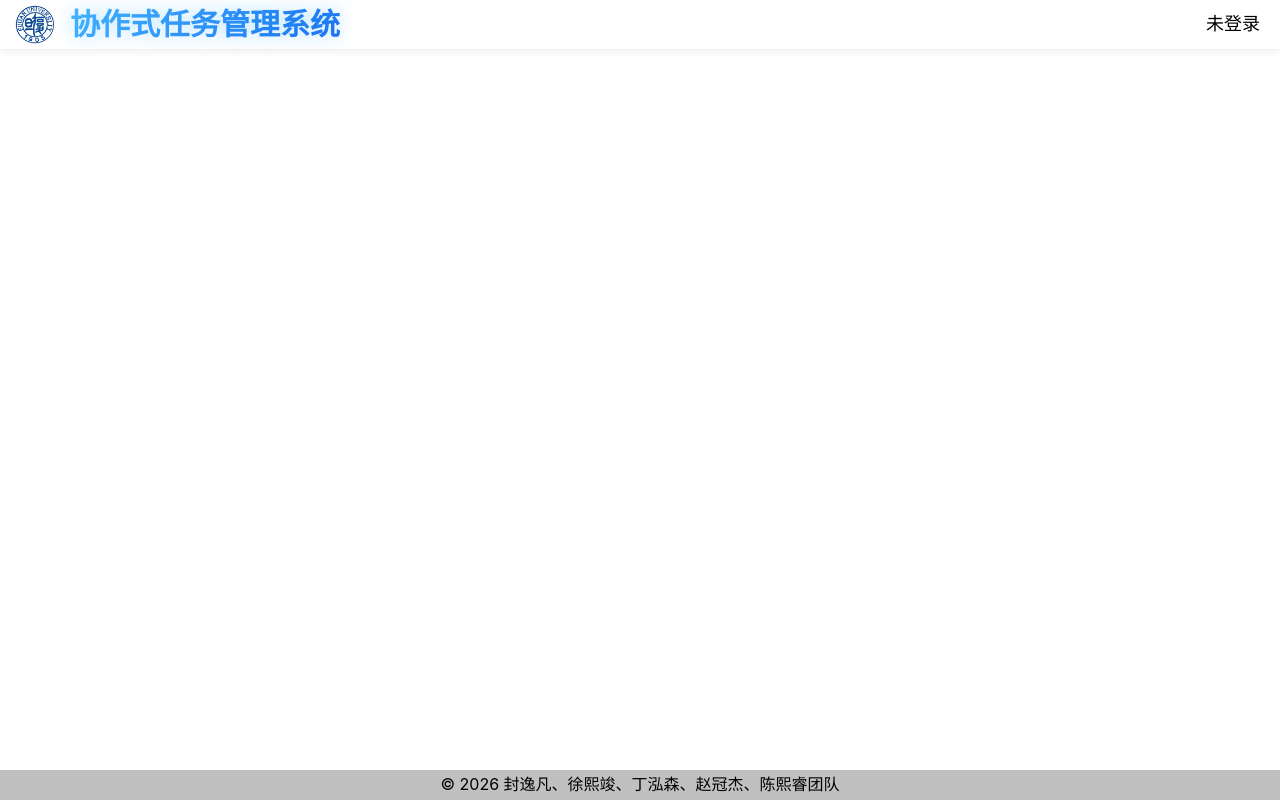
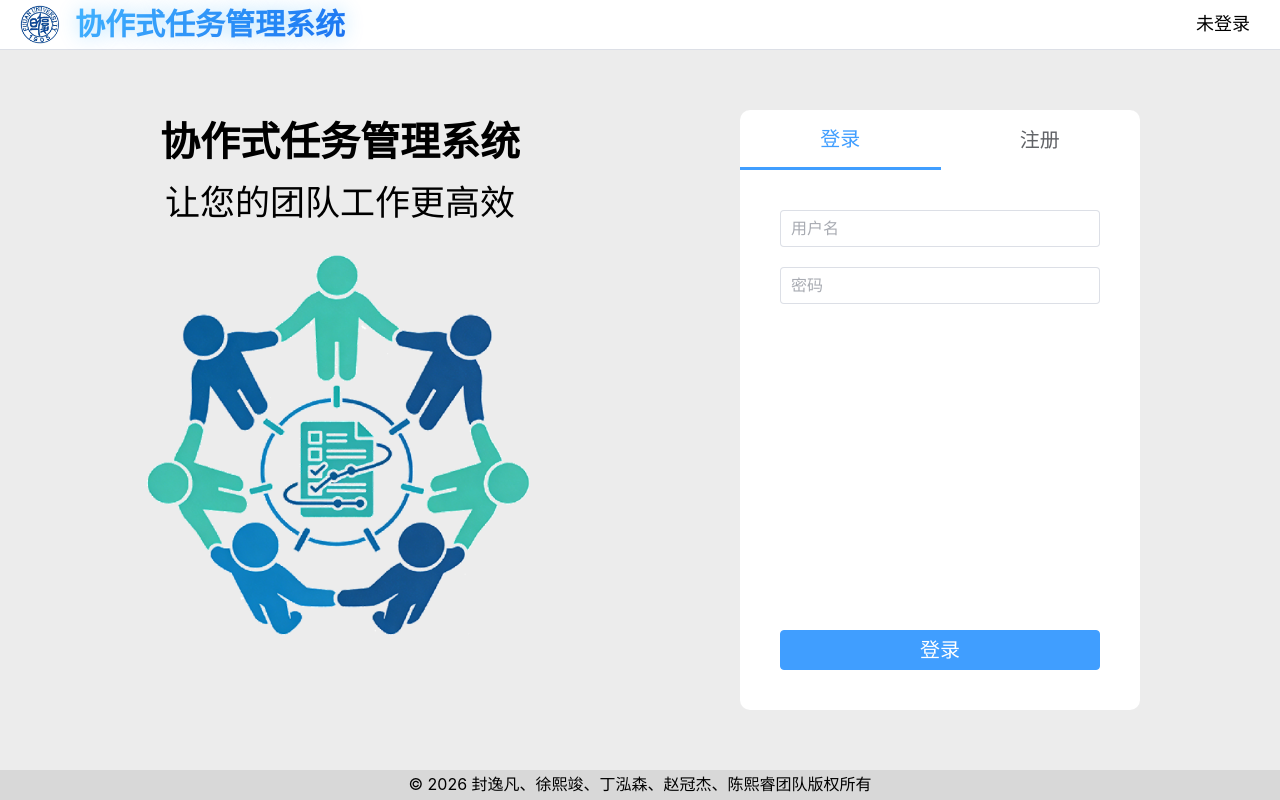
Before and after one commit to maxfyf/Software-Engineering, a Vue app in the folder frontend/: page /login in a window 1280 px wide. Built offline with nearby package versions, Linux system fonts and the light colour scheme.

Commit message:
login page added

```diff
--- a/frontend/src/App.vue
+++ b/frontend/src/App.vue
@@ -1,6 +1,7 @@
 <script setup lang="js">
 import { ref, watch } from 'vue'
 import { useRoute } from 'vue-router'
+import { handleLogout } from '@/store/user.js'
 
 const isLoggedIn = ref(false)    //是否已登录
 const route = useRoute()
@@ -10,78 +11,76 @@ watch(() => route.path, (newPath) => {
   console.log('路径变化：', newPath)
   activeIndex.value = newPath
 }, { immediate: true })
-
-const handleSelect = (key) => {
-  console.log('导航到:', key)
-}
-
-const handleLogin = () => {
-  /*TODO: 登录
-  * 1. 从后端加载用户信息与所有任务，存储到store/user.js
-  * 2. 切换页面到/task页面
-  * 3. 将isLoggedIn置为true */
-}
-
-const handleLogout = () => {
-  /*TODO: 登出
-  * 1. 删去store/user.js中的用户数据
-  * 2. 将isLoggedIn置为false
-  * 3. 切换页面到login页面 */
-}
 </script>
 
 <template>
-  <el-header class="navbar">
+  <el-menu
+    mode="horizontal"
+    :default-active="activeIndex"
+    class="navbar"
+    :router="true"
+  >
     <!-- 网站信息 -->
-    <div class="site">
     <img src="/src/assets/images/logo.jpg" class="logo" alt="Logo">
     <span class="site-name">协作式任务管理系统</span>
-    </div>
-
-    <div v-if="isLoggedIn">
-      <el-menu
-          :default-active="activeIndex"
-          mode="horizontal"
-          router
-          @select="handleSelect"
-          class="main-menu"
-      >
-        <el-menu-item index="/task">📋 我的任务</el-menu-item>
-        <el-menu-item index="/settings">⚙️ 设置</el-menu-item>
-      </el-menu>
+    <div v-if="isLoggedIn" class="routes">
+      <el-menu-item index="/task" class="route">
+        📋&nbsp;我的任务
+      </el-menu-item>
+      <el-menu-item index="/settings" class="route">
+        ⚙️&nbsp;设置
+      </el-menu-item>
     </div>
 
     <!-- 账户信息 -->
     <div class="account">
-      <div v-if="isLoggedIn">
+      <span v-if="isLoggedIn">
+        <el-popover
+          placement="bottom"
+          width="200px"
+          height="200px"
+          trigger="hover"
+          popper-class="hover-popover"
+        >
+          <template #reference>
             <span class="username">
               {{123/*TODO: 从store/user.js加载用户名*/}}
             </span>
-        <el-button @click="handleLogout" type="danger" style="margin-right: 20px">
-          登出
+          </template>
+          <div>
+            <h2 class="popover-title">{{ 123/*TODO: username*/ }}</h2>
+            <p class="popover-info"><strong>Full Name:</strong> {{ 123/*TODO: first name*/ }} {{ 123/*TODO: last name*/ }}</p>
+            <p class="popover-info"><strong>Email:</strong> {{ 123/*TODO: email*/ }}</p>
+            <div class="popover-button">
+              <el-button
+                  type="danger"
+                  class="logout-button"
+                  @click="handleLogout"
+              >
+              退出登录
             </el-button>
             </div>
-
-      <div v-else>
-        <span class="info">
+          </div>
+        </el-popover>
+      </span>
+      <span v-else class="info">
         未登录
       </span>
     </div>
-    </div>
-  </el-header>
+  </el-menu>
 
   <main class="main">
     <router-view></router-view>
   </main>
 
   <footer class="footer">
-    <p class="copyright">&copy; 2026 封逸凡、徐熙竣、丁泓森、赵冠杰、陈熙睿团队</p>
+    <p class="copyright">&copy; 2026 封逸凡、徐熙竣、丁泓森、赵冠杰、陈熙睿团队版权所有</p>
   </footer>
 </template>
 
 <style scoped>
 .navbar {
-  position: fixed;
+  position: absolute;
   top: 0;
   left: 0;
   right: 0;
@@ -89,60 +88,90 @@ const handleLogout = () => {
   height: 50px;
   display: flex;
   align-items: center;
-  gap: 10px;
-  box-shadow: 0 2px 8px rgba(0, 0, 0, 0.06);
-  border-bottom: 1px solid #f0f0f0;
-  z-index: 1000;
-  transition: all 0.3s ease;
-}
-
-.site {
-  display: flex;
-  align-items: center;
 }
 
 .logo {
-  margin-left: 15px;
+  margin-left: 20px;
   width: 40px;
   height: auto;
 }
 
 .site-name {
   margin-left: 15px;
+  margin-right: 15px;
   font-family: 'PingFang SC', 'Microsoft YaHei', 'Helvetica Neue', sans-serif;
   font-weight: 800;
   font-size: 30px;
-
   background: linear-gradient(135deg, #4ab7ff, #1e6ef0);
   -webkit-background-clip: text;
   background-clip: text;
   color: transparent;
+  text-shadow: 0 0 20px rgba(0, 160, 255, 0.3);
+}
 
-  text-shadow: 0 0 20px rgba(0, 160, 255, 0.3);
+.routes {
+  display: flex;
+  margin-left: 10px;
+}
 
-  display: inline-block;
+.route {
+  font-size: large;
+  cursor: pointer;
+}
+
+.route:hover {
+  text-shadow: 2px 2px 3px rgba(0,0,0,0.5);
 }
 
 .account {
   position: absolute;
   right: 0;
+  display: flex;
+  align-items: center;
 }
 
 .username {
-  font-size: medium;
-  margin-right: 10px;
-  color: black;
+  font-size: large;
+  margin-right: 30px;
+  color: #409eff;
+  cursor: pointer;
+}
+
+.popover-title {
+  font-weight: bold;
+  text-align: center;
+}
+
+.popover-info {
+  padding: 0 10px;
+}
+
+.popover-button {
+  margin-top: 20px;
+  display: flex;
+  justify-content: center;
+}
+
+.logout-button {
+  width: 100px;
+  height: 30px;
+  font-size: 15px;
 }
 
 .info {
   font-size: large;
-  margin-right: 20px;
+  margin-right: 30px;
   color: black;
 }
 
 .main {
-  display: flex;
-  color: white;
+  position: absolute;
+  top: 50px;
+  bottom: 30px;
+  left: 0;
+  right: 0;
+  background-color: #ececec;
+  overflow-y: auto;
 }
 
 .footer {
@@ -151,7 +180,7 @@ const handleLogout = () => {
   left: 0;
   right: 0;
   height: 30px;
-  background-color: #c0c0c0;
+  background-color: #d8d8d8;
   display: flex;
   align-items: center;
   justify-content: center;
--- a/frontend/src/main.js
+++ b/frontend/src/main.js
@@ -1,8 +1,9 @@
 import './assets/styles/main.css'
 
 import { createApp } from 'vue'
+import App from './App.vue'
 import ElementPlus from 'element-plus'
-import App from './App.vue'
+import 'element-plus/dist/index.css'
 import router from './router'
 
 const app = createApp(App)
--- a/frontend/src/router/index.js
+++ b/frontend/src/router/index.js
@@ -5,6 +5,10 @@ const router = createRouter({
     routes: [
         {
             path: '/',
+            redirect: '/login'
+        },
+        {
+            path: '/login',
             name: 'login',
             component: () => import('@/views/LoginView.vue')
         },
--- a/frontend/src/store/user.js
+++ b/frontend/src/store/user.js
@@ -0,0 +1,26 @@
+export const handleRegister = () => {
+    /*TODO: 注册
+     * 1. 在前端检查密码是否符合要求，以及两次输入密码的字符串是否相同，若不满足要求，反馈相应判定结果
+     * 2. 在前端检查电话号码是否为8位或11位数字，若不满足要求，反馈相应结果
+     * 3. 在前端检查邮箱字符串是否符合"(Σ*)@(Σ*).com"的格式，若不满足要求，反馈相应结果
+     * 4. 在后端查找该用户名是否已经被注册过，若已经注册过，反馈相应结果
+     * 5. 将新建的用户信息加入到后端数据库，提示“注册成功”，并返回登录界面，将除了username以外的变量全部重置为空串
+     */
+}
+
+export const handleLogin = () => {
+    /*TODO: 登录
+     * 1. 在后端数据库中查询该用户，并反馈“用户不存在”、“密码错误”或“登录成功”三种结果
+     * 2. 从后端加载用户信息与所有任务，存储到该文件
+     * 3. 切换页面到/task页面
+     * 4. 将App.vue中的isLoggedIn置为true
+     * */
+}
+
+export const handleLogout = () => {
+    /*TODO: 登出
+     * 1. 删去用户数据
+     * 2. 将App.vue中的isLoggedIn置为false
+     * 3. 切换页面到login页面
+     * */
+}
--- a/frontend/src/views/LoginView.vue
+++ b/frontend/src/views/LoginView.vue
@@ -1,11 +1,285 @@
 <script setup>
+import { ref } from 'vue'
+import { handleLogin, handleRegister } from '@/store/user.js'
+
+const username = ref('')    //用户名
+const password = ref('')    //登录密码
+const first_time_password = ref('')    //注册密码
+const repeated_password = ref('')    //确认密码
+const first_name = ref('')    //名
+const last_name = ref('')    //姓
+const phone = ref('')    //电话号码
+const email = ref('')    //电子邮箱
 
 </script>
 
+<script>
+export default {
+  data() {
+    return {
+      activeTab: 0,
+
+      tabs: [
+        {
+          label: 'login',
+          name: '登录'
+        },
+        {
+          label: 'register',
+          name: '注册'
+        }
+      ]
+    };
+  }
+};
+</script>
+
 <template>
+  <div class="page-container">
+    <div class="box">
+      <!-- 页面左侧为介绍文本与装饰图 -->
+      <div class="left">
+        <div class="introduction">
+          <span class="title">协作式任务管理系统</span>
+          <br>
+          <span class="text">让您的团队工作更高效</span>
+          <br>
+        </div>
+        <img src="/src/assets/images/login_page_decoration.png" class="decoration" alt="Decoration">
+      </div>
 
+      <!-- 页面右侧为注册登录窗口 -->
+      <div class="right">
+        <div class="card">
+          <!-- 顶部按钮 -->
+          <el-button-group class="button-bar">
+            <el-button
+                v-for="(tab, index) in tabs"
+                class="bar-button"
+                :key="index"
+                :type="activeTab === index ? 'primary' : 'default'"
+                :class="activeTab === index ? 'bottom-border-only' : ''"
+                @click="activeTab = index"
+            >
+              <span class="button-text">{{ tab.name }}</span>
+            </el-button>
+          </el-button-group>
+
+          <!-- 下方登录/注册界面 -->
+          <div class="content">
+            <div v-if="activeTab === 0" class="inner-box">
+              <el-input
+                  class="input"
+                  v-model="username"
+                  type="text"
+                  placeholder="用户名"
+              />
+              <el-input
+                  class="input"
+                  v-model="password"
+                  type="password"
+                  placeholder="密码"
+                  show-password
+              />
+              <div class="spacer"/>
+              <el-button
+                  type="primary"
+                  class="login-button"
+                  @click="handleLogin"
+              >
+                <span class="login-button-text">登录</span>
+              </el-button>
+            </div>
+
+            <div v-else class="inner-box">
+              <el-input
+                  class="input"
+                  v-model="username"
+                  type="text"
+                  placeholder="用户名"
+              />
+              <el-input
+                  class="input"
+                  v-model="first_time_password"
+                  type="password"
+                  placeholder="密码"
+                  show-password
+              />
+              <el-input
+                  class="input"
+                  v-model="repeated_password"
+                  type="password"
+                  placeholder="确认密码"
+                  show-password
+              />
+              <el-input
+                  class="input"
+                  v-model="first_name"
+                  type="text"
+                  placeholder="名"
+              />
+              <el-input
+                  class="input"
+                  v-model="last_name"
+                  type="text"
+                  placeholder="姓"
+              />
+              <el-input
+                  class="input"
+                  v-model="phone"
+                  type="tel"
+                  placeholder="电话号码"
+              />
+              <el-input
+                  class="input"
+                  v-model="email"
+                  type="email"
+                  placeholder="电子邮箱"
+              />
+              <div class="spacer"/>
+              <el-button
+                  type="primary"
+                  class="login-button"
+                  @click="handleRegister"
+              >
+                <span class="login-button-text">登录</span>
+              </el-button>
+            </div>
+          </div>
+        </div>
+      </div>
+    </div>
+  </div>
 </template>
 
 <style scoped>
+.page-container {
+  width: 100%;
+  height: calc(100vh - 80px);
+  display: flex;
+  align-items: center;
+  justify-content: center;
+}
 
+.box {
+  width: 1000px;
+  height: 600px;
+  display: flex;
+  flex-direction: row;
+  align-items: center;
+}
+
+.left {
+  width: 400px;
+  height: 100%;
+  align-items: center;
+  justify-content: center;
+}
+
+.introduction {
+  color: black;
+  text-align: center;
+}
+
+.title {
+  font-size: 40px;
+  font-weight: bold;
+}
+
+.text {
+  font-size: 35px;
+}
+
+.decoration {
+  margin-top: 20px;
+  width: 395px;
+  height: auto;
+}
+
+.right {
+  width: 400px;
+  height: 100%;
+  margin-left: auto;
+}
+
+.card {
+  width: 100%;
+  height: 100%;
+  border-radius: 10px;
+  background-color: white;
+  display: flex;
+  flex-direction: column;
+  justify-content: center;
+}
+
+.button-bar {
+  top: 0;
+  width: 100%;
+  height: 60px;
+  display: flex;
+  flex-direction: row;
+}
+
+.bar-button {
+  flex: 1;
+  height: 100%;
+  padding: 0;
+  border-radius: 0;
+  border: none;
+  background-color: transparent;
+}
+
+.bar-button:hover {
+  cursor: pointer;
+  text-shadow: 2px 2px 3px rgba(0,0,0,0.5);
+}
+
+.el-button--primary.bottom-border-only {
+  color: #409eff;
+  border-bottom: 3px solid #409eff;
+}
+
+.button-text {
+  display: inline-block;
+  font-size: 20px;
+  transition: all 0.3s;
+}
+
+.content {
+  width: 100%;
+  flex-grow: 1;
+  display: flex;
+}
+
+.inner-box {
+  margin: 40px;
+  flex-grow: 1;
+  display: flex;
+  flex-direction: column;
+  gap: 20px;
+}
+
+.input :deep(.el-input__inner) {
+  width: 100%;
+  height: 35px;
+  font-size: medium;
+}
+
+.input :deep(.el-icon) {
+  color: #222222;
+  cursor: pointer;
+}
+
+.spacer {
+  flex-grow: 1;
+}
+
+.login-button {
+  width: 100%;
+  height: 40px;
+}
+
+.login-button-text {
+  font-size: 20px;
+}
 </style>
--- a/frontend/vite.config.js
+++ b/frontend/vite.config.js
@@ -8,7 +8,6 @@ import vueDevTools from 'vite-plugin-vue-devtools'
 export default defineConfig({
   plugins: [
     vue(),
-    vueDevTools(),
   ],
   resolve: {
     alias: {
```
Also changed, not shown: frontend/src/assets/images/login_page_decoration.png (added). Lines whose indentation alone changed are shown as unchanged.
